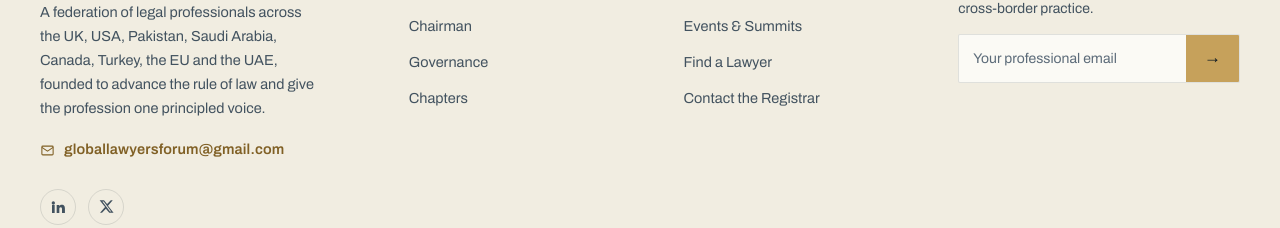
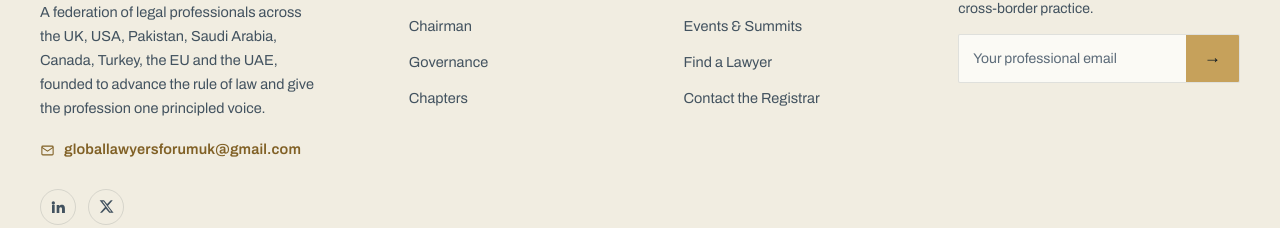
Before and after one commit to raysofhope-eng/Global-Lawyers-Forum, a Next.js app: page / in a window 1280 px wide. Shown: the part 3258-3486 px from the top of the page. Built offline with nearby package versions, Linux system fonts and the light colour scheme; no server answers.

Commit message:
fix(contact): update email to globallawyersforumuk@gmail.com

```diff
--- a/src/app/llms.txt/route.ts
+++ b/src/app/llms.txt/route.ts
@@ -12,7 +12,7 @@ export function GET() {
             `- [${page.title}](${new URL(page.path, siteUrl)}): ${page.description}`,
         )
         .join("\n") +
-      "\n\nContact: globallawyersforum@gmail.com\nThe admin panel, applications, and identity documents are private.\n",
+      "\n\nContact: globallawyersforumuk@gmail.com\nThe admin panel, applications, and identity documents are private.\n",
     { headers: { "Content-Type": "text/plain; charset=utf-8" } },
   );
 }
--- a/src/components/site/footer.tsx
+++ b/src/components/site/footer.tsx
@@ -20,7 +20,7 @@ export function Footer() {
             Saudi Arabia, Canada, Turkey, the EU and the UAE, founded to advance
             the rule of law and give the profession one principled voice.
           </p>
-          <a className="foot-mail" href="mailto:globallawyersforum@gmail.com">
+          <a className="foot-mail" href="mailto:globallawyersforumuk@gmail.com">
             <svg
               width="15"
               height="15"
@@ -32,7 +32,7 @@ export function Footer() {
               <rect x="3" y="5" width="18" height="14" rx="1.5"></rect>
               <path d="M3 7l9 6 9-6"></path>
             </svg>
-            globallawyersforum@gmail.com
+            globallawyersforumuk@gmail.com
           </a>
 
           <div
--- a/src/lib/seo.ts
+++ b/src/lib/seo.ts
@@ -44,6 +44,6 @@ export const organization = {
   logo: new URL("/logo-badge-512.png", siteUrl).toString(),
   foundingDate: "2010",
   foundingLocation: "London, United Kingdom",
-  email: "globallawyersforum@gmail.com",
+  email: "globallawyersforumuk@gmail.com",
   description: pages.home.description,
 };
```
